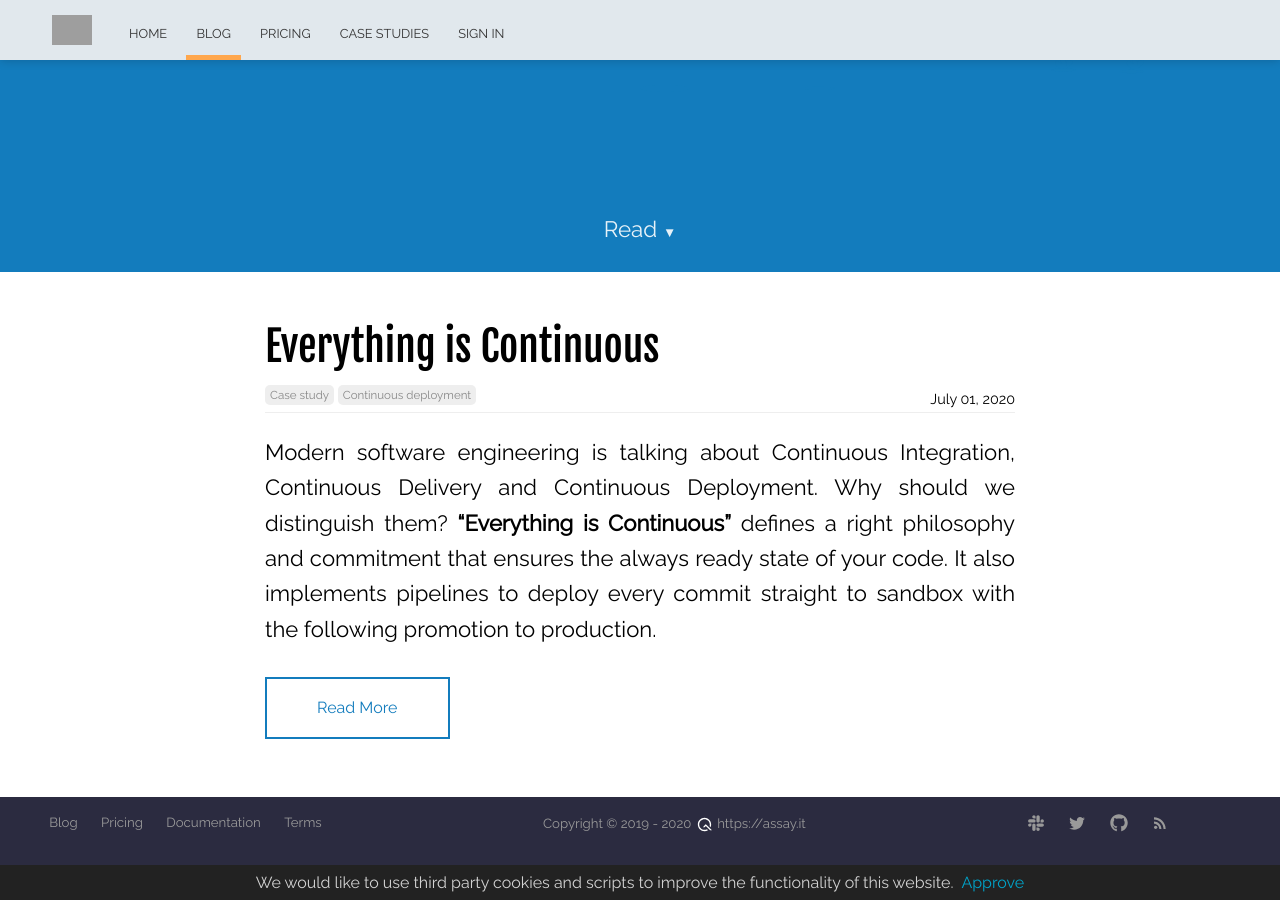
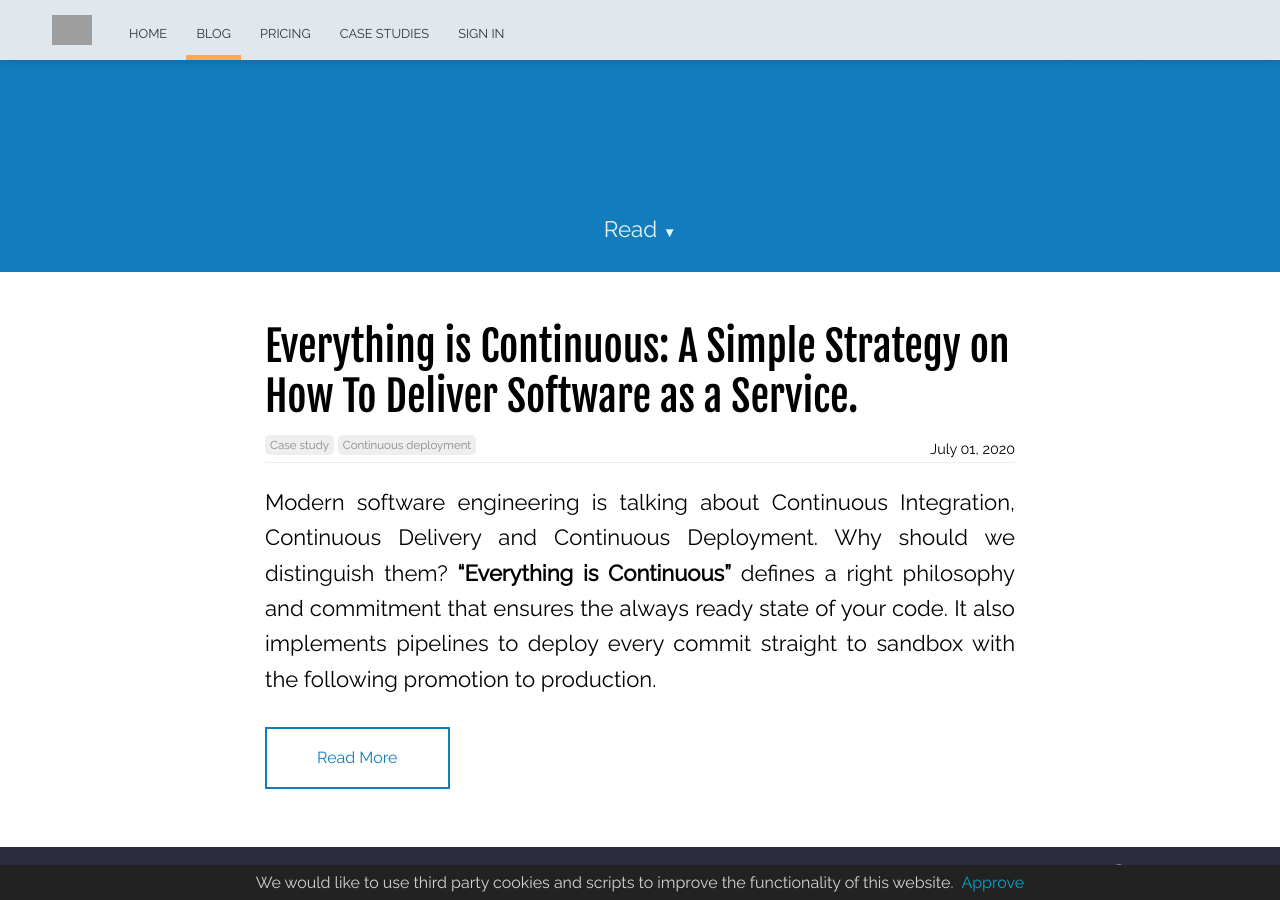
Before and after one commit to assay-it/assay-it.github.io, a Jekyll site: the page built from blog/index.html, in a window 1280 px wide and 900 px high, scrolled down 628 px. Built offline with Jekyll 4.4.1, drawn with Linux system fonts in a browser that asks for light colours; nearby versions of some CDN libraries; the list of posts is cut into pages by our own code; grey boxes are pictures that could not be loaded.

Commit message:
update post title

```diff
--- a/_posts/2020-07-01-everything-is-continuos.md
+++ b/_posts/2020-07-01-everything-is-continuos.md
@@ -1,5 +1,6 @@
 ---
-title: Everything is Continuous
+title: |
+  Everything is Continuous: A Simple Strategy on How To Deliver Software as a Service.
 date: 2020-07-01
 description: |
   Why is modern software engineering talking about Continuous Integration, Continuous Delivery and Continuous Deployment? Everything is Continuous!
```
